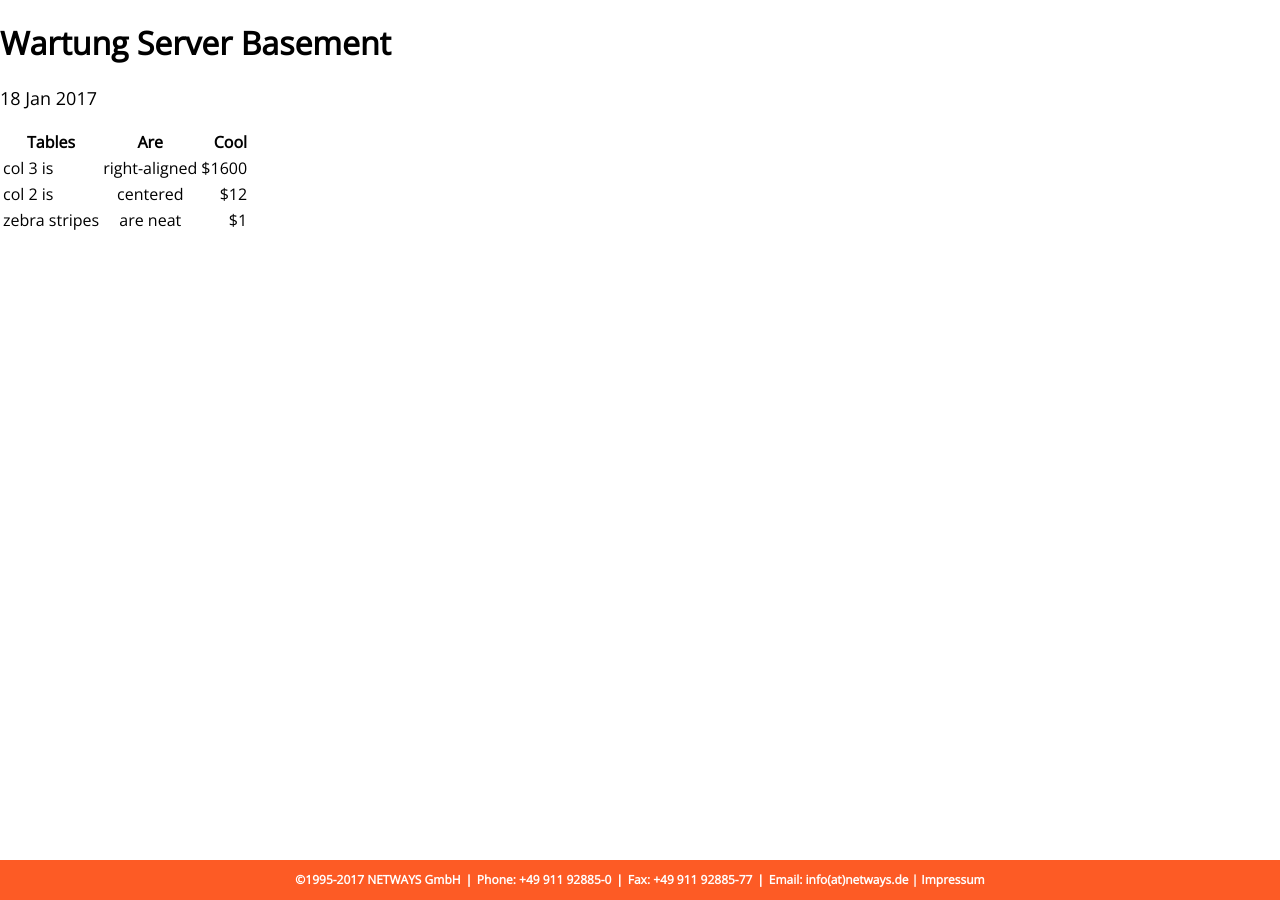
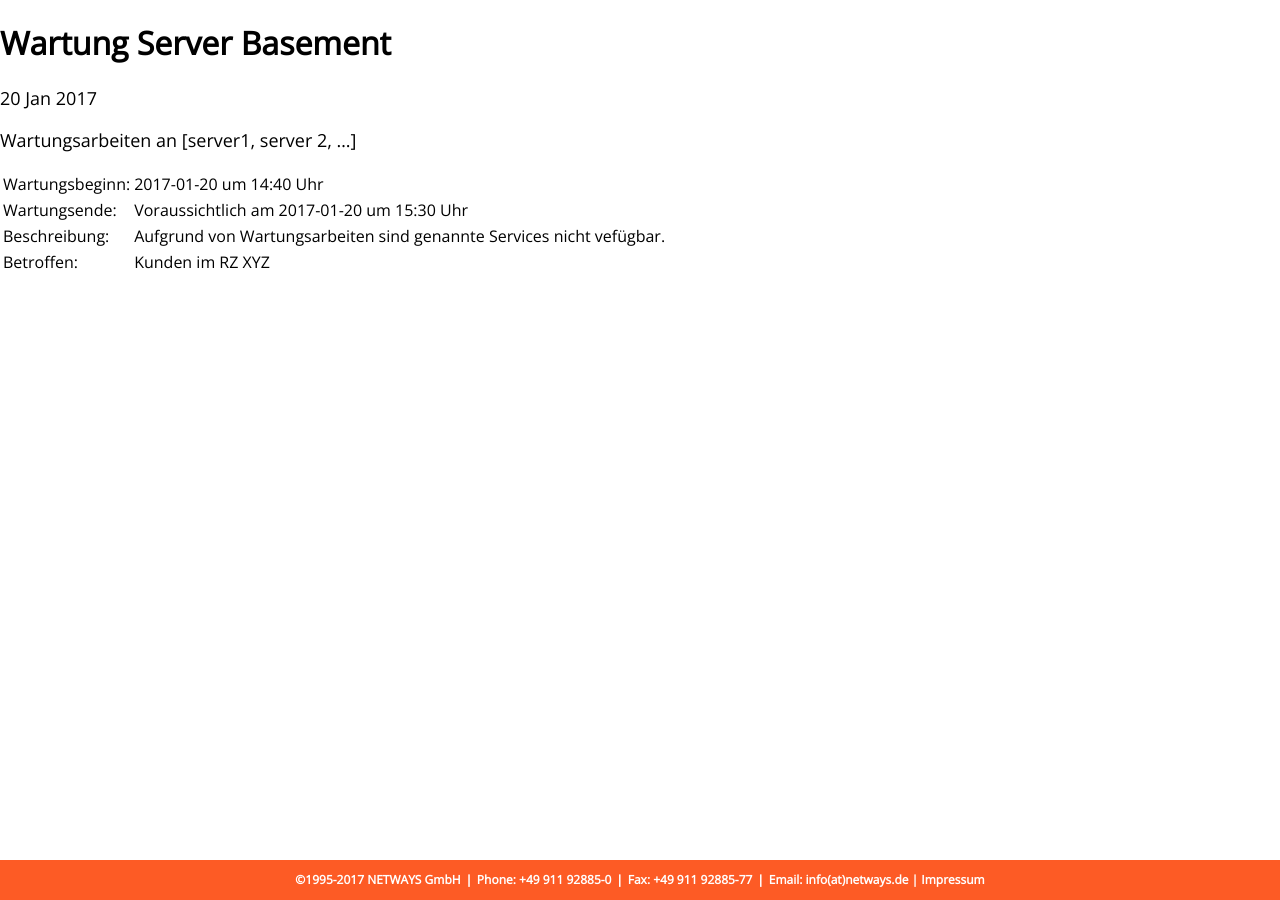
Before and after one commit to Storagegirl/storagegirl.github.io, a Jekyll site: the page built from _posts/2017-01-20-table.md, in a window 1280 px wide. Built offline with Jekyll 4.4.1, drawn with Linux system fonts in a browser that asks for light colours.

Commit message:
Update 2017-01-20-table.md

```diff
--- a/_posts/2017-01-20-table.md
+++ b/_posts/2017-01-20-table.md
@@ -1,12 +1,13 @@
 ---
 layout: post
 title: "Wartung Server Basement"
-date: 2017-01-18
+date: 2017-01-20
 time: "14:40"
 ---
 
-| Tables        | Are           | Cool  |
-| ------------- |:-------------:| -----:|
-| col 3 is      | right-aligned | $1600 |
-| col 2 is      | centered      |   $12 |
-| zebra stripes | are neat      |    $1 |
+Wartungsarbeiten an [server1, server 2, ...]
+
+| Wartungsbeginn:| 2017-01-20 um 14:40 Uhr |
+| Wartungsende:  | Voraussichtlich am 2017-01-20 um 15:30 Uhr |
+| Beschreibung:  | Aufgrund von Wartungsarbeiten sind genannte Services nicht vefügbar. |
+| Betroffen:     | Kunden im RZ XYZ |
```
